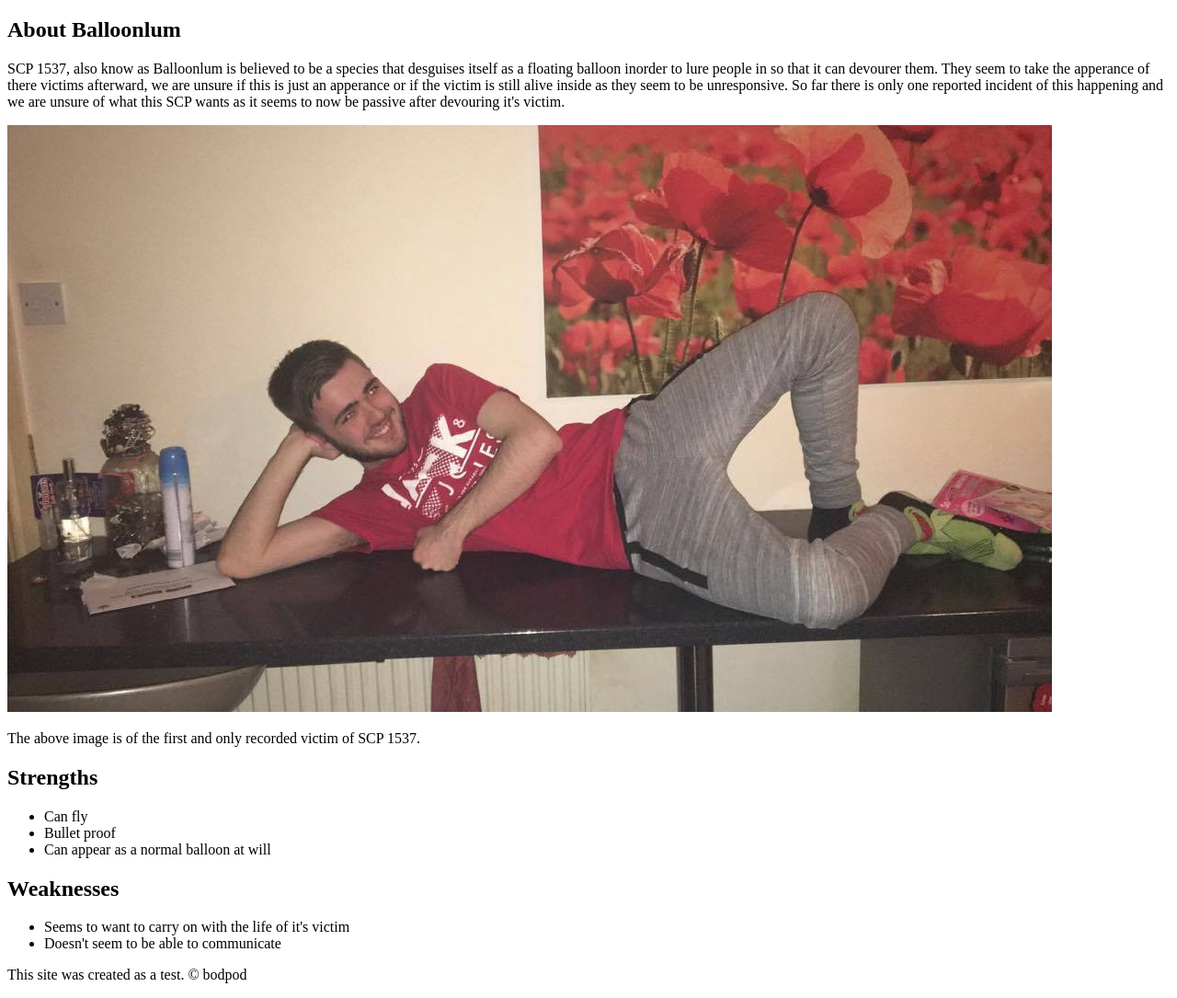
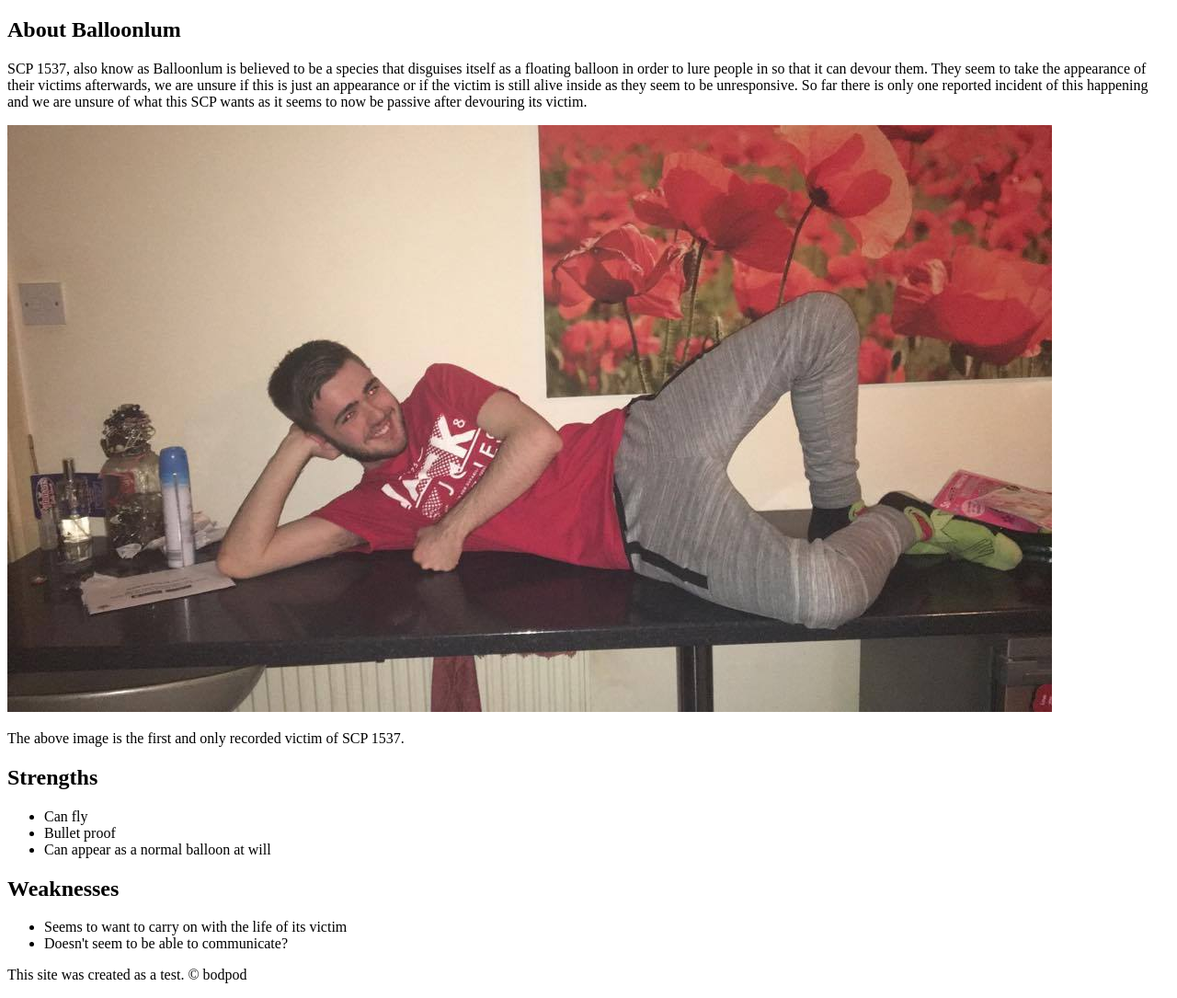
Before and after one commit to bod09/First-Website, a plain HTML site: page index.html in a window 1280 px wide. Shown: the part 442-1527 px from the top of the page at 92% size. Drawn offline with Linux system fonts and the light colour scheme.

Commit message:
Fixed spelling

```diff
--- a/index.html
+++ b/index.html
@@ -14,9 +14,9 @@
 	<!-- main element -->
 	<main>
 		<h2>About Balloonlum</h2>
-		<p>SCP 1537, also know as Balloonlum is believed to be a species that desguises itself as a floating balloon inorder to lure people in so that it can devourer them. They seem to take the apperance of there victims afterward, we are unsure if this is just an apperance or if the victim is still alive inside as they seem to be unresponsive. So far there is only one reported incident of this happening and we are unsure of what this SCP wants as it seems to now be passive after devouring it's victim.</p>
+		<p>SCP 1537, also know as Balloonlum is believed to be a species that disguises itself as a floating balloon in order to lure people in so that it can devour them. They seem to take the appearance of their victims afterwards, we are unsure if this is just an appearance or if the victim is still alive inside as they seem to be unresponsive. So far there is only one reported incident of this happening and we are unsure of what this SCP wants as it seems to now be passive after devouring its victim.</p>
 		<img src="img/18339300_204956806685410_79102928_o.jpg" alt="The first and only recorded victim">
-		<p>The above image is of the first and only recorded victim of SCP 1537.</p>
+		<p>The above image is the first and only recorded victim of SCP 1537.</p>
 
 		<!-- Strengths -->
 		<h2>Strengths</h2>
@@ -29,10 +29,11 @@
 		<!-- Weaknesses -->
 		<h2>Weaknesses</h2>
 		<ul>
-			<li>Seems to want to carry on with the life of it's victim</li>
-			<li>Doesn't seem to be able to communicate</li>
+			<li>Seems to want to carry on with the life of its victim</li>
+			<li>Doesn't seem to be able to communicate?</li>
 		</ul>
 	</main>
+
 	<!-- footer element -->
 	<footer>
 		<p>This site was created as a test. &copy; bodpod</p>
```
